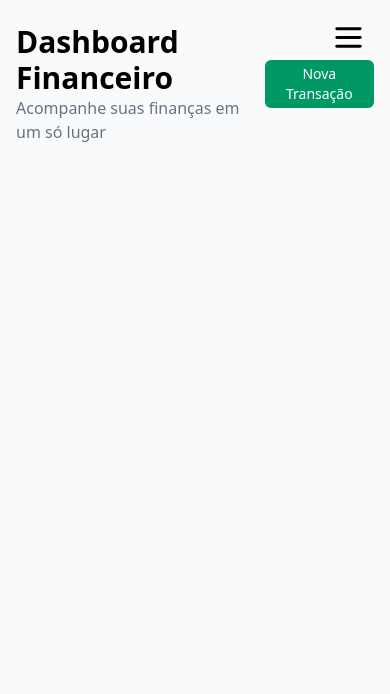
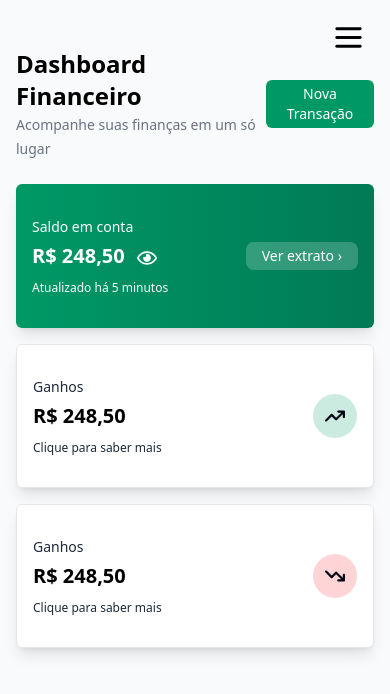
Before and after one commit to MariaJuliaAS/SyncLife, a React (Vite) app: page /finances in a window 390 px wide. Shown: the top 694 px of the page. Built offline with nearby package versions, Linux system fonts and the light colour scheme; no server answers; sample sign-in values are in the browser's storage.

Commit message:
Section de transações, parte estática e responsividade

```diff
--- /dev/null
+++ b/src/components/finances/transaction.tsx
@@ -0,0 +1,45 @@
+import { FaArrowTrendUp, FaArrowTrendDown } from "react-icons/fa6";
+import { FaRegEye } from "react-icons/fa";
+
+export function Transaction() {
+    return (
+        <section className="xl:grid-cols-3 grid-cols-1 mt-6 grid place-items-center gap-4">
+            <article className="w-full flex items-center justify-between h-36 px-4 rounded-md bg-gradient-to-r from-emerald-600 to-emerald-700 shadow-lg">
+                <div>
+                    <span className="sm:text-base text-sm font-medium mt-2 text-gray-50">Saldo em conta</span>
+                    <p className="sm:text-2xl flex items-center font-bold  text-white text-xl py-1">R$ 248,50 <FaRegEye color="#fff" className="ml-3 mt-1 sm:text-2xl text-xl" /></p>
+                    <span className="sm:text-sm text-xs text- mt-2 text-gray-50">Atualizado há 5 minutos</span>
+                </div>
+                <button className="sm:text-base text-sm bg-white/20 px-4 py-1 rounded-lg text-white cursor-pointer transition-all duration-200 hover:bg-white/30">
+                    Ver extrato ›
+                </button>
+            </article>
+
+            {/* xl:contents => A div desaparece e os articles voltam a ocupar as 3 colunas do grip principal */}
+            <div className="w-full grid grid-cols-1 sm:grid-cols-2 xl:contents gap-4">
+                <article className="w-full h-36 cursor-pointer border px-4 border-gray-200 rounded-md flex justify-between items-center bg-white shadow-lg">
+                    <div>
+                        <span className="sm:text-base text-sm font-medium mt-2 text-gray-800">Ganhos</span>
+                        <p className="sm:text-2xl font-bold  text-black text-xl py-1">R$ 248,50</p>
+                        <span className="sm:text-sm text-xs mt-2 text-gray-800">Clique para saber mais</span>
+                    </div>
+                    <span className="bg-emerald-600/20 rounded-full p-3">
+                        <FaArrowTrendUp className="text-gray-950 sm:text-2xl text-xl" />
+                    </span>
+                </article>
+
+                <article className="w-full h-36 cursor-pointer border px-4 border-gray-200 rounded-md flex justify-between items-center bg-white shadow-lg">
+                    <div>
+                        <span className="sm:text-base text-sm font-medium mt-2 text-gray-800">Ganhos</span>
+                        <p className="sm:text-2xl font-bold  text-black text-xl py-1">R$ 248,50</p>
+                        <span className="sm:text-sm text-xs mt-2 text-gray-800">Clique para saber mais</span>
+                    </div>
+                    <span className="bg-red-500/20 rounded-full p-3">
+                        <FaArrowTrendDown className="text-gray-950 sm:text-2xl text-xl" />
+                    </span>
+                </article>
+            </div>
+
+        </section>
+    )
+}
--- a/src/pages/finances/index.tsx
+++ b/src/pages/finances/index.tsx
@@ -1,3 +1,4 @@
+import { Transaction } from "../../components/finances/transaction";
 import { Nav } from "../../components/nav";
 
 
@@ -9,19 +10,19 @@ export function Finances() {
 
             <div className='sm:px-12 w-full min-h-screen py-6 px-4 flex bg-gray-50 felx justify-center'>
                 <main className="w-full max-w-7xl">
-                    <header className="w-full flex justify-between">
+                    <header className="w-full flex justify-between lg:pt-0 pt-6">
                         <div>
-                            <h1 className="font-bold text-3xl">Dashboard Financeiro</h1>
-                            <span className="mt-2 text-gray-500">Acompanhe suas finanças em um só lugar</span>
+                            <h1 className="font-bold sm:text-3xl text-2xl">Dashboard Financeiro</h1>
+                            <span className="sm:text-base text-sm mt-2 text-gray-500">Acompanhe suas finanças em um só lugar</span>
                         </div>
                         <div className="flex items-center">
-                            <button className="sm:text-base text-sm bg-emerald-600 px-5 py-1 text-white font-medium rounded-md cursor-pointer transition-all duration-200 hover:bg-emerald-700">
+                            <button className="sm:text-base text-sm sm:px-5 px-2 bg-emerald-600 py-1 text-white font-medium rounded-md cursor-pointer transition-all duration-200 hover:bg-emerald-700">
                                 Nova Transação
                             </button>
                         </div>
                     </header>
 
-
+                    <Transaction />
                 </main>
             </div>
         </div>
--- a/src/pages/login/index.tsx
+++ b/src/pages/login/index.tsx
@@ -6,7 +6,6 @@ import { auth } from "../../services/firebaseConnection";
 import { signInWithEmailAndPassword } from "firebase/auth";
 import { useNavigate } from "react-router-dom";
 import toast from "react-hot-toast";
-import { ImSpinner2 } from "react-icons/im";
 import { Loading } from "../../components/loading";
 
 interface UserProps {
```
